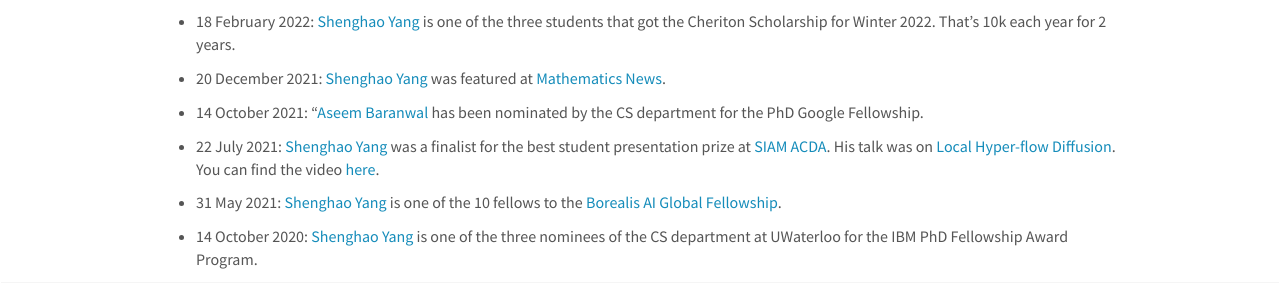
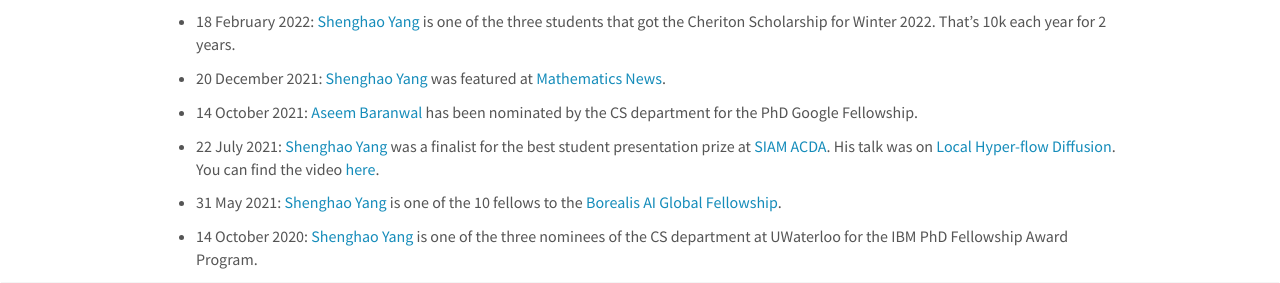
Before and after one commit to opallab/opallab.github.io, a Jekyll site: the page built from _pages/group_achievements.md, in a window 1280 px wide and 1000 px high. Shown: the part 488-771 px from the top of the window. Built offline with Jekyll 4.4.1, drawn with Linux system fonts in a browser that asks for light colours; nearby versions of some CDN libraries.

```diff
--- a/_pages/group_achievements.md
+++ b/_pages/group_achievements.md
@@ -31,7 +31,7 @@ permalink: /group_achievements
 
 - 20 December 2021: <a href='https://cs.uwaterloo.ca/~s286yang/'>Shenghao Yang</a> was featured at <a href='https://uwaterloo.ca/math/news/taking-on-big-problems'>Mathematics News</a>.
 
-- 14 October 2021: "<a href='https://aseemrb.me'>Aseem Baranwal</a> has been nominated by the CS department for the PhD Google Fellowship.
+- 14 October 2021: <a href='https://aseemrb.me'>Aseem Baranwal</a> has been nominated by the CS department for the PhD Google Fellowship.
 
 - 22 July 2021: <a href='https://cs.uwaterloo.ca/~s286yang/'>Shenghao Yang</a> was a finalist for the best student presentation prize at <a href='https://www.siam.org/conferences/cm/program/accepted-papers/acda21-accepted-papers'>SIAM ACDA</a>. His talk was on <a href='https://arxiv.org/abs/2102.07945'>Local Hyper-flow Diffusion</a>. You can find the video <a href='https://www.youtube.com/watch?v=CcOIw78zQqw&t=0s'>here</a>.
 
```
